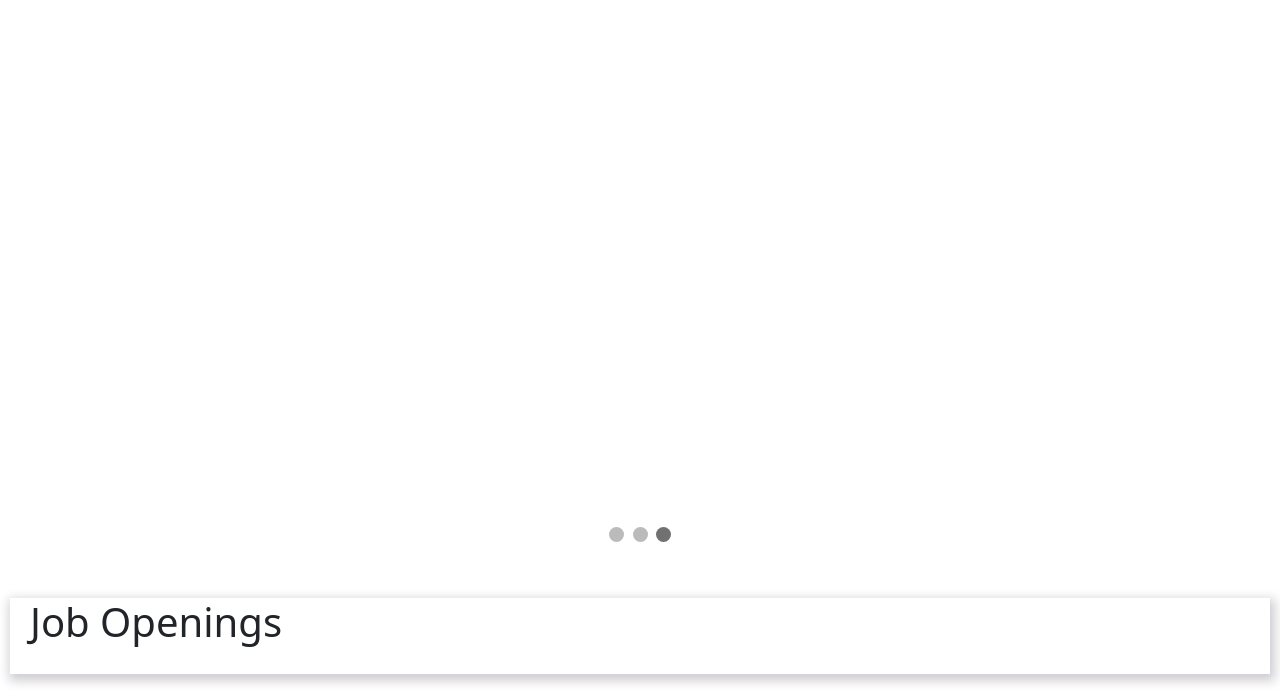
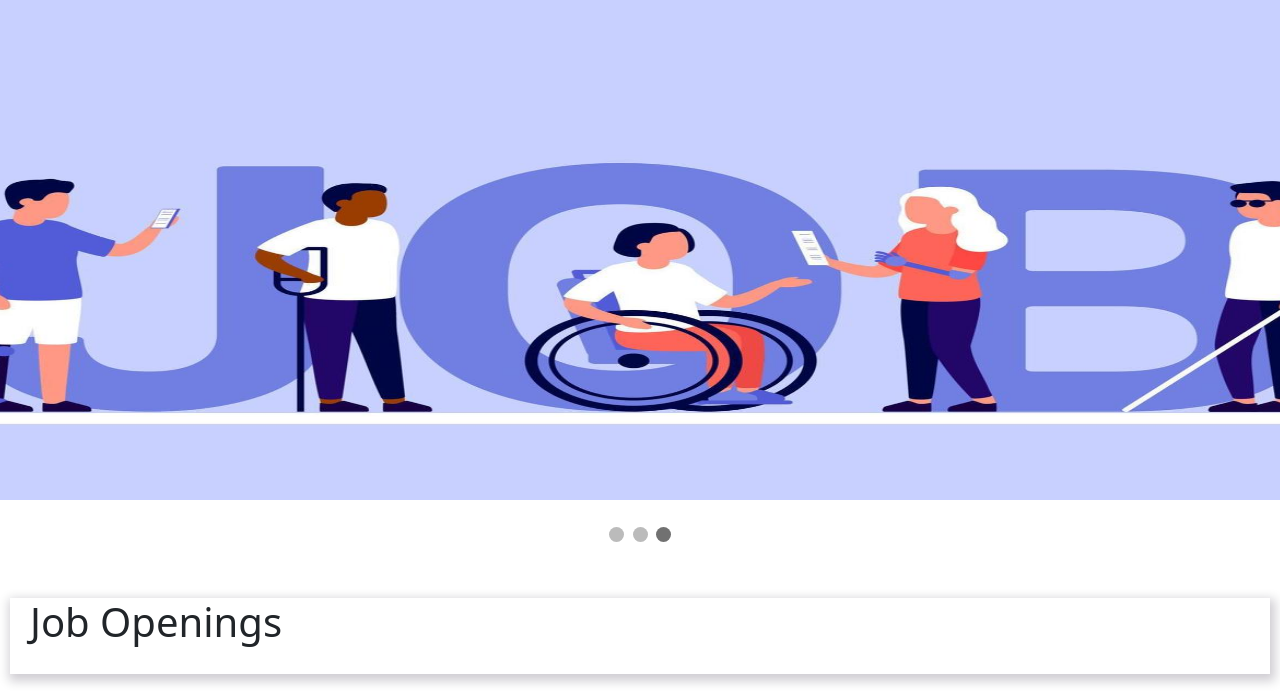
Before and after one commit to Adi03tya/Udyog-Saarthi-V2.0, a Django app: page / in a window 1280 px wide; the page is wider, and only the part inside the window is pictured. Shown: the part 118-817 px from the top of that part. Run offline with Django 5.2, Linux system fonts and the light colour scheme; data that the repository does not hold is empty; some libraries are stand-ins or nearby versions.

Commit message:
fix image-crousel

```diff
--- a/myproject/udyogSaarthi/templates/home.html
+++ b/myproject/udyogSaarthi/templates/home.html
@@ -46,22 +46,22 @@
     class="slideshow-container"
     style="display: flex; justify-content: center; margin: auto"
   >
-    <div class="mySlides fade">
+    <div class="mySlides ">
       <img
         src="https://assets.weforum.org/editor/RnDfH5X465zt6zMZOF5vmwXSjvIMakldWwe62vMIoOU.jpg"
-        style="width: 1000px; height: 500px"
+        style="width: 1500px; height: 500px; object-fit:fill;"
       />
     </div>
-    <div class="mySlides fade">
+    <div class="mySlides ">
       <img
         src="https://www.pointfranchise.co.uk/images/zoom/disabled.jpg"
-        style="width: 1000px; height: 500px"
+        style="width: 1500px; height: 500px ; object-fit:fill;"
       />
     </div>
-    <div class="mySlides fade">
+    <div class="mySlides ">
       <img
         src="{% static '/assets/job.jpg' %}"
-        style="width: 1000px; height: 500px"
+        style="width: 1500px; height: 500px ; object-fit: fill;"
       />
     </div>
   </div>
```
